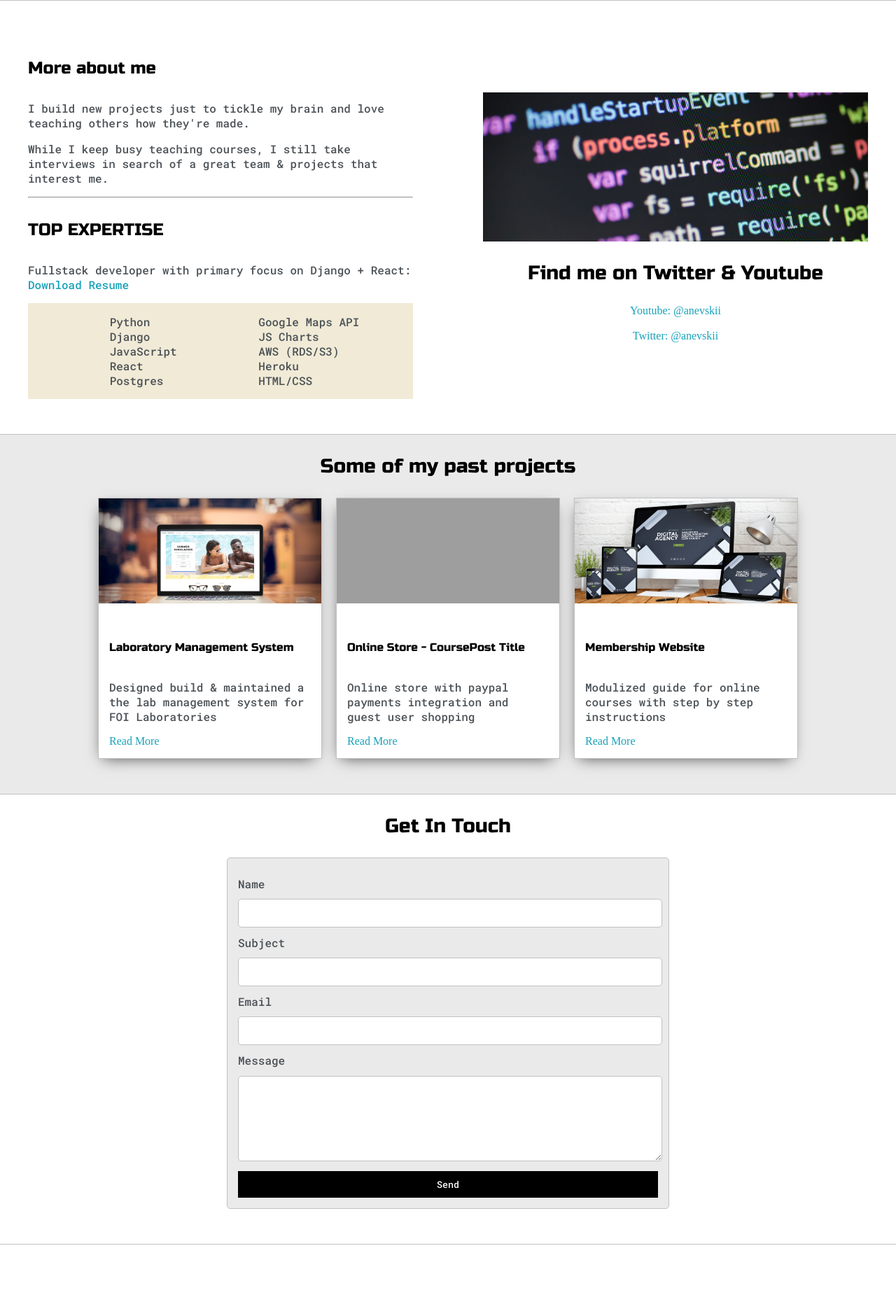
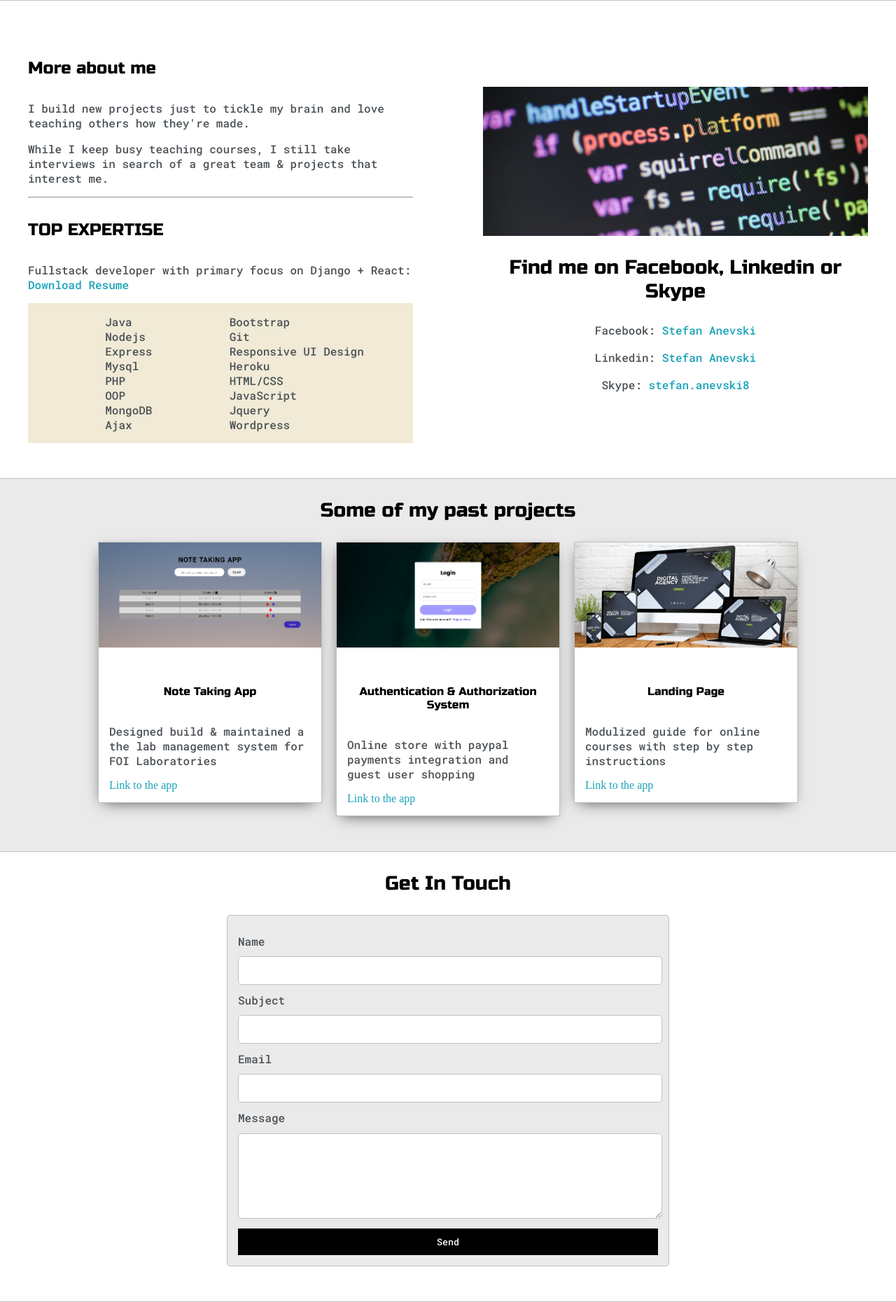
Before and after one commit to anevski-stefan/portfolio, a PHP site: page / in a window 1280 px wide. Shown: the part 680-2540 px from the top of the page at 70% size. Before the commit the page ends 2458 px from the top, so only its background shows below. Run offline with PHP 8.4, Linux system fonts and the light colour scheme; grey boxes are pictures that could not be loaded.

Commit message:
Added contact form functionality and changed some of the content

```diff
--- a/default.css
+++ b/default.css
@@ -337,6 +337,7 @@ h6 {
 
 .post-title {
     color: black;
+    text-align: center;
 }
 
 .post-intro {
--- a/index.html
+++ b/index.html
@@ -30,7 +30,7 @@
             </div>
 
             <ul id="navigation">
-              <li><a href="#">Contact</a></li>
+              <li><a href="#contact_part">Contact</a></li>
             </ul>
           </div>
 
@@ -101,19 +101,25 @@
 
             <div id="skills">
               <ul>
-                <li>Python</li>
-                <li>Django</li>
-                <li>JavaScript</li>
-                <li>React</li>
-                <li>Postgres</li>
+                <li>Java</li>
+                <li>Nodejs</li>
+                <li>Express</li>
+                <li>Mysql</li>
+                <li>PHP</li>
+                <li>OOP</li>
+                <li>MongoDB</li>
+                <li>Ajax</li>
               </ul>
 
               <ul>
-                <li>Google Maps API</li>
-                <li>JS Charts</li>
-                <li>AWS (RDS/S3)</li>
+                <li>Bootstrap</li>
+                <li>Git</li>
+                <li>Responsive UI Design</li>
                 <li>Heroku</li>
                 <li>HTML/CSS</li>
+                <li>JavaScript</li>
+                <li>Jquery</li>
+                <li>Wordpress</li>
               </ul>
             </div>
           </div>
@@ -123,10 +129,12 @@
               src="images/following.jpg"
               alt="Follow picture"
             />
-            <h3>Find me on Twitter & Youtube</h3>
-            <a target="_blank" href="#">Youtube: @anevskii</a>
+            <h3>Find me on Facebook, Linkedin or Skype</h3>
+            <span>Facebook: <a target="_blank" href="https://www.facebook.com/anevskis/">Stefan Anevski</a></span>
             <br />
-            <a target="_blank" href="#">Twitter: @anevskii</a>
+            <span>Linkedin: <a target="_blank" href="https://www.linkedin.com/in/stefan-anevski-ab4712177">Stefan Anevski</a></span>
+            <br />
+            <span>Skype: <a target="_blank" href="https://join.skype.com/invite/IOB5XpvXO4Fv">stefan.anevski8</a></span>
           </div>
         </div>
       </div>
@@ -140,16 +148,16 @@
             <div class="post">
               <img
                 class="thumbnail"
-                src="images/project1.jpg"
+                src="images/project1.png"
                 alt="Project 1 Picture"
               />
               <div class="post-preview">
-                <h6 class="post-title">Laboratory Management System</h6>
+                <h6 class="post-title">Note Taking App</h6>
                 <p class="post-intro">
                   Designed build & maintained a the lab management system for
                   FOI Laboratories
                 </p>
-                <a href="post.html">Read More</a>
+                <a href="post.html">Link to the app</a>
               </div>
             </div>
           </div>
@@ -157,16 +165,16 @@
             <div class="post">
               <img
                 class="thumbnail"
-                src="images/project2.jpg"
+                src="images/project2.png"
                 alt="Project 1 Picture"
               />
               <div class="post-preview">
-                <h6 class="post-title">Online Store - CoursePost Title</h6>
+                <h6 class="post-title">Authentication & Authorization System</h6>
                 <p class="post-intro">
                   Online store with paypal payments integration and guest user
                   shopping
                 </p>
-                <a href="#">Read More</a>
+                <a href="#">Link to the app</a>
               </div>
             </div>
           </div>
@@ -178,12 +186,12 @@
                 alt="Project 1 Picture"
               />
               <div class="post-preview">
-                <h6 class="post-title">Membership Website</h6>
+                <h6 class="post-title">Landing Page</h6>
                 <p class="post-intro">
                   Modulized guide for online courses with step by step
                   instructions
                 </p>
-                <a href="#">Read More</a>
+                <a href="#">Link to the app</a>
               </div>
             </div>
           </div>
@@ -191,10 +199,10 @@
       </div>
     </section>
 
-    <section class="s2">
+    <section class="s2" id="contact_part">
       <div class="main-container">
         <h3 style="text-align: center">Get In Touch</h3>
-        <form id="contact-form">
+        <form id="contact-form" method="post" action="https://formspree.io/f/meqdggbo">
           <label>Name</label>
           <input type="text" name="name" class="input-field" />
 
@@ -206,7 +214,7 @@
 
           <label>Message</label>
           <textarea name="message" class="input-field"></textarea>
-          <input id="submit-btn" type="submit" value="Send" />
+          <input id="submit-btn" type="submit" value="Send" name="submit"/>
         </form>
       </div>
     </section>
```
Also changed, not shown: post.html (deleted, +0 -32 lines), images/project1.png (added), images/project2.png (added).
